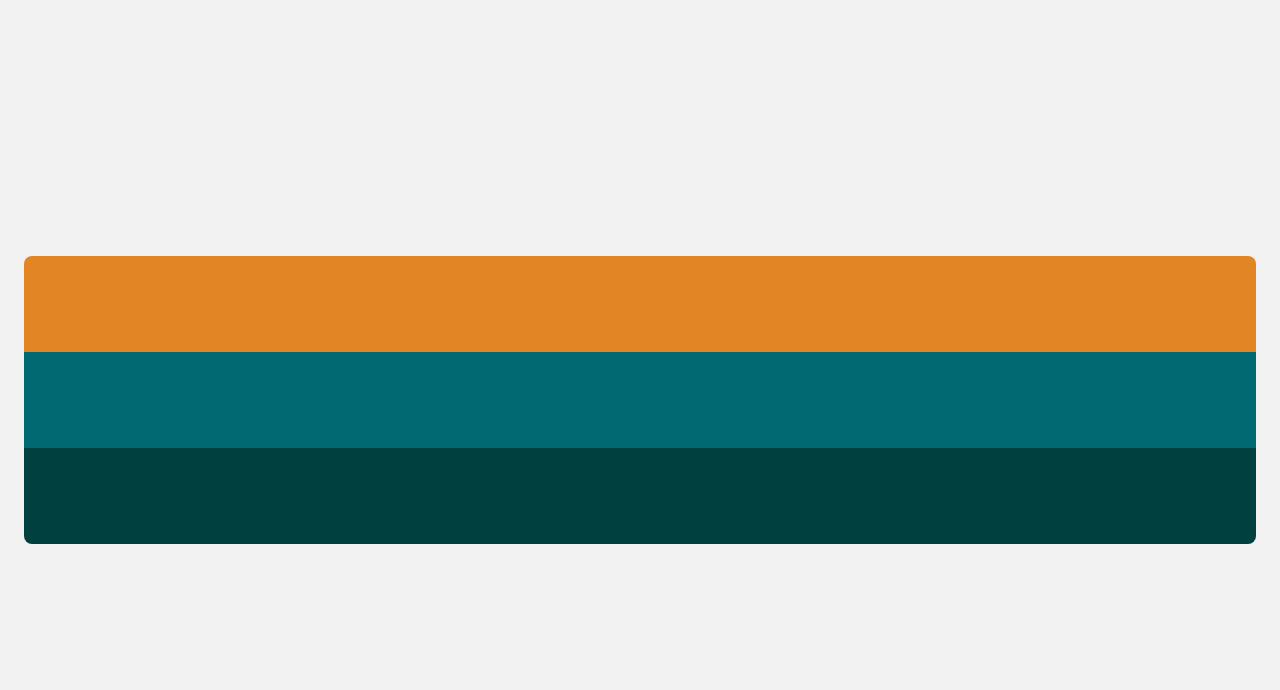
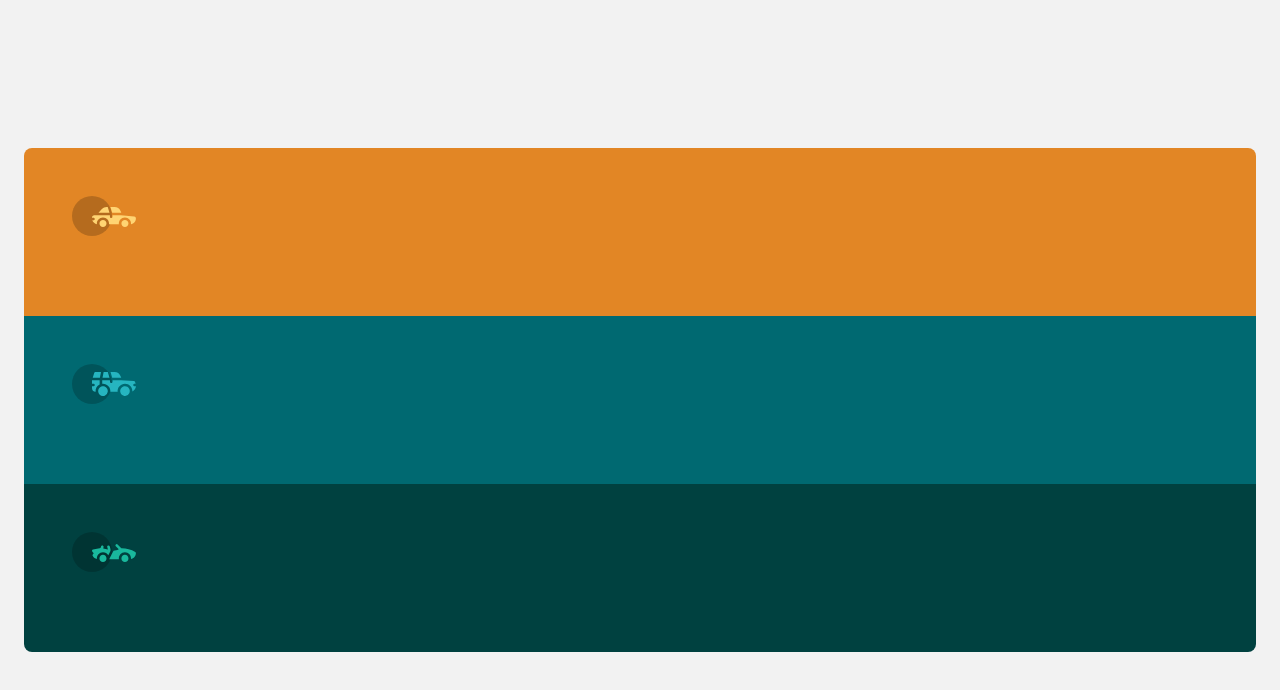
Before and after one commit to g-akca/3-column-card-component, a React (Vite) app: page / in a window 1280 px wide. Shown: the top 690 px of the page. Built offline with nearby package versions, Linux system fonts and the light colour scheme; a web font is replaced by a local one.

Commit message:
Import icons, move color object outside Card

```diff
--- a/src/components/Card.jsx
+++ b/src/components/Card.jsx
@@ -1,4 +1,3 @@
-function Card({ icon, title, description, primaryColor = "gold" }) {
 const colorVariants = {
   gold: {
     bg: "bg-gold-500",
@@ -14,11 +13,16 @@ function Card({ icon, title, description, primaryColor = "gold" }) {
   }
 }
 
+function Card({ icon, title, description, primaryColor = "gold" }) {
   const colors = colorVariants[primaryColor] || colorVariants.gold;
 
   return (
-    <div className={`p-12 ${colors.bg}`}>
+    <div className={`p-12 ${colors.bg} flex flex-col items-start gap-8`}>
+      <img src={icon} alt={`${title} icon`} className="h-10" />
 
+      <div>
+
+      </div>
     </div>
   )
 }
--- a/src/components/CardContainer.jsx
+++ b/src/components/CardContainer.jsx
@@ -1,21 +1,25 @@
 import Card from "./Card";
+
+import sedansIcon from "/images/icon-sedans.svg";
+import suvsIcon from "/images/icon-suvs.svg";
+import luxuryIcon from "/images/icon-luxury.svg";
 
 function CardContainer() {
   const cards = [
     {
-      icon: "/images/icon-sedans.svg",
+      icon: sedansIcon,
       title: "Sedans",
       description: "Choose a sedan for its affordability and excellent fuel economy. Ideal for cruising in the city or on your next road trip.",
       primaryColor: "gold"
     },
     {
-      icon: "/images/icon-suvs.svg",
+      icon: suvsIcon,
       title: "SUVs",
       description: "Take an SUV for its spacious interior, power, and versatility. Perfect for your next family vacation and off-road adventures.",
       primaryColor: "cyan"
     },
     {
-      icon: "/images/icon-luxury.svg",
+      icon: luxuryIcon,
       title: "Luxury",
       description: "Cruise in the best car brands without the bloated prices. Enjoy the enhanced comfort of a luxury rental and arrive in style.",
       primaryColor: "green"
```
Lines whose indentation alone changed are shown as unchanged.
